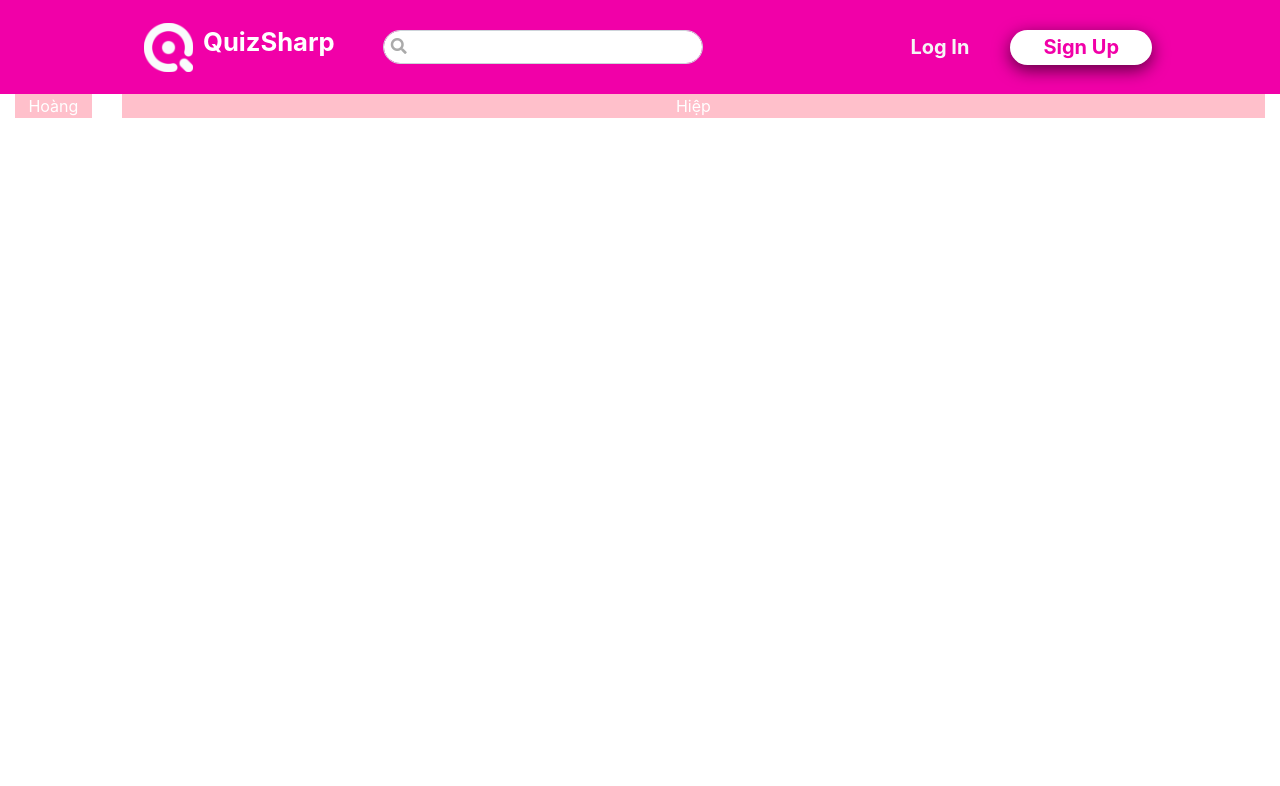
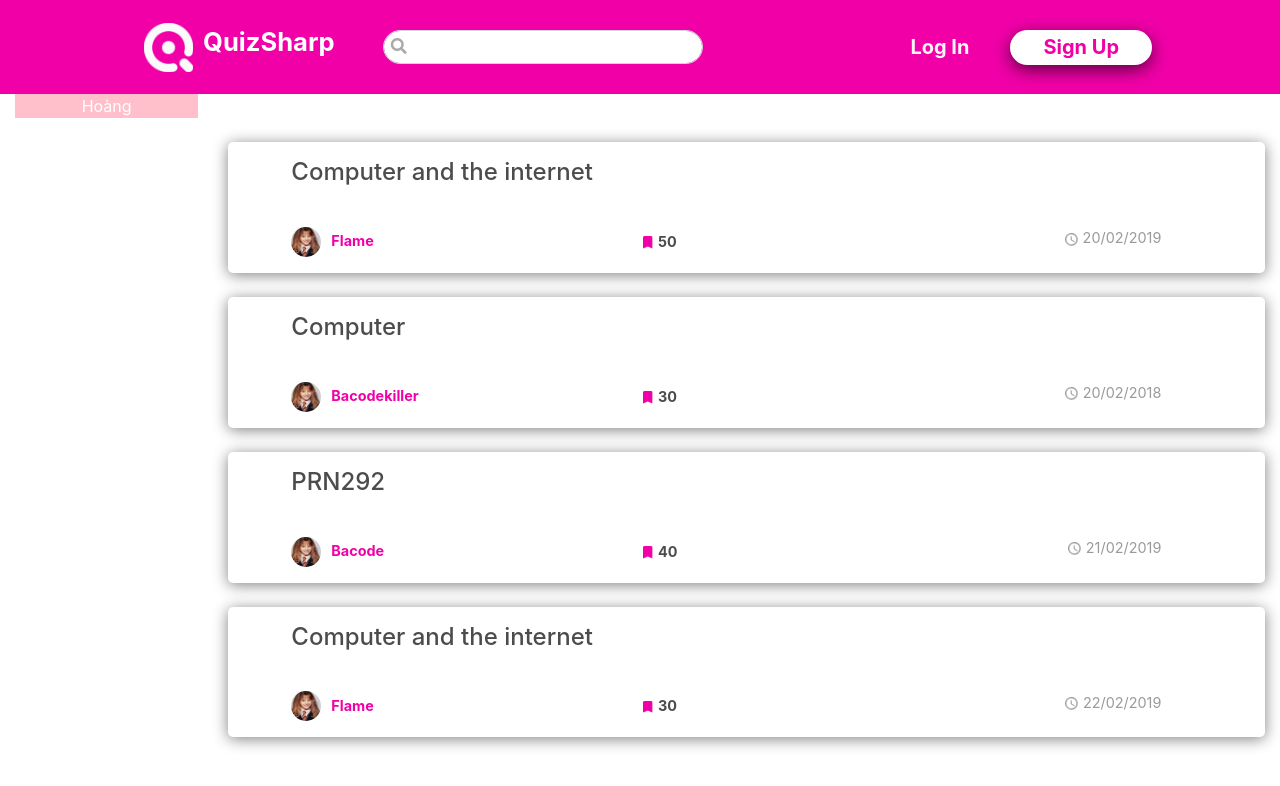
Before and after one commit to Sharp-Team/quiz-sharp, a React (Create React App) app: page /home-page-user in a window 1280 px wide. Shown: the top 786 px of the page. Built offline with nearby package versions, Linux system fonts and the light colour scheme.

Commit message:
:hammer: add: card page home user

```diff
--- a/src/layout/FullLayout.tsx
+++ b/src/layout/FullLayout.tsx
@@ -1,17 +1,17 @@
 import React from 'react';
 import { Navigation } from '../components';
 
-function FullLayout({ SideBar, Content }: any) {
+function FullLayout({ sidebar, content }: any) {
   return (
     <div>
       <Navigation />
       <div className="container-fluid">
         <div className="row">
-          <div className="col-3">
-            {SideBar}
+          <div className="col-2">
+            {sidebar}
           </div>
-          <div className="col-9">
-            {Content}
+          <div className="col-10">
+            {content}
           </div>
         </div>
       </div>
--- a/src/page/HomePageUser/content.tsx
+++ b/src/page/HomePageUser/content.tsx
@@ -1,22 +1,140 @@
-import React from 'react'
+import React, { Component } from 'react'
 import styled from 'styled-components'
+import { Link } from 'react-router-dom'
+import {
+  IconBookMark as bookmark,
+  IconTime as date
+} from '../../images'
 
 const WrapContent = styled.div`
-  .content {
-    background-color: pink;
-    color: white;
-    text-align: center;
+  .wrap-all {
+    margin-top: 3rem;
+    height: 100vh;
+    .content-right {
+      background-color: #FFFFFF;
+      margin-bottom: 1.5rem;
+      box-shadow: 0 2px 15px grey;
+      border-radius: 5px;
+      &:hover {
+        text-decoration: none;
+      }
+      .my-card {
+        padding-left: 3rem;
+        padding-right: 10rem;
+        display: flex;
+        flex-direction: column;
+        .title-card {
+          padding-top: 1rem;
+          padding-bottom: 2rem;
+          font-weight: bold;
+          font-size: 1.5rem;
+          color: #4C4C4C;
+        }
+        .info-card {
+          display: flex;
+          flex-direction: row;
+          padding-bottom: 1rem;
+          .wrap-avatar {
+            .img-avatar {
+              height: 30px;
+              width: 30px;
+              border-radius: 50%;
+            }
+            .username {
+              color: #F100A8;
+              font-size: 0.9rem;
+              font-weight: bold;
+              padding-left: 10px;
+            }
+          }
+          .wrap-terms {
+            position: absolute;
+            left: 40%;
+            .img-bookmark {
+              width: 10px;
+            }
+            .text-count {
+              font-weight: bold;
+              padding-left: 5px;
+              color: #4C4C4C;
+              font-size: 0.9rem;
+              height: 30px;
+              line-height: 30px;
+            }
+          }
+          .wrap-date {
+            position: absolute;
+            right: 10%;
+            bottom: 18%;
+            .img-date {
+              width: 13px;
+            }
+            .text-date {
+              padding-left: 5px;
+              font-size: 0.9rem;
+              color: #9A9A9A;
+              padding-top: 5px;
+            }
+          }
+        }
+      }
+    }
   }
 `
 
-function Content() {
-  return(
+const cards = [
+  {id: 1, title: 'Computer and the internet', img: 'flame.jpg', username: 'Flame', bookmark: '50', date: '20/02/2019'},
+  {id: 2, title: 'Computer ', img: 'flame.jpg', username: 'Bacodekiller', bookmark: '30', date: '20/02/2018'},
+  {id: 3, title: 'PRN292', img: 'flame.jpg', username: 'Bacode', bookmark: '40', date: '21/02/2019'},
+  {id: 4, title: 'Computer and the internet', img: 'flame.jpg', username: 'Flame', bookmark: '30', date: '22/02/2019'},
+]
+
+function ContentQuizPage() {
+  return (
     <WrapContent>
-      <p className="content">
-        Hiệp
-      </p>
+      <div className="wrap-all">
+        <div className="container-fluid">
+          <div className="row">
+            {cards.map((card) =>
+            <Link
+              to={`/${card.id}`}
+              className="col-12 content-right"
+              key={card.id}>
+                  <div className="my-card">
+                    <div className="title-card">
+                      <h4>{card.title}</h4>
+                    </div>
+                    <div className="info-card">
+                      <div className="wrap-avatar">
+                        <img
+                          src={require(`../../images/${card.img}`)}
+                          alt="image card"
+                          className="img-avatar"/>
+                        <span className="username">{card.username}</span>
+                      </div>
+                      <div className="wrap-terms">
+                        <img
+                          src={bookmark}
+                          alt="icon bookmark"
+                          className="img-bookmark"/>
+                        <span className="text-count">{card.bookmark}</span>
+                      </div>
+                      <div className="wrap-date">
+                        <img
+                          src={date}
+                          alt="icon date"
+                          className="img-date"/>
+                        <span className="text-date">{card.date}</span>
+                      </div>
+                    </div>
+                  </div>
+              </Link>
+            )}
+          </div>
+        </div>
+      </div>
     </WrapContent>
   )
 }
 
-export default Content
+export default ContentQuizPage
--- a/src/page/HomePageUser/index.tsx
+++ b/src/page/HomePageUser/index.tsx
@@ -1,12 +1,12 @@
 import React from 'react'
-import { SmallLayout } from '../../layout'
+import { FullLayout } from '../../layout'
 import { SideBarFull } from '../../components'
 import Content from './content'
 
 
 function HomePageUser() {
   return(
-    <SmallLayout
+    <FullLayout
       sidebar={<SideBarFull />}
       content={<Content />}
     />
--- a/src/page/ListPage/index.tsx
+++ b/src/page/ListPage/index.tsx
@@ -14,8 +14,8 @@ class ListPage extends Component {
     data: [
       { id: '1', page: 'Trang thông tin', link: 'home-page', assign: 'Hòa, Hiệp', status: 'bg-success' },
       { id: '2', page: 'Danh sách quiz của một user', link: 'list-quiz', assign: 'Hiệp Hòa Hoàng', status: 'bg-warning' },
-      { id: '3', page: 'Trang chủ của user', link: 'home-page-user', assign: 'Hiệp Hoàng', status: 'bg-danger' },
-      { id: '4', page: 'Trang chủ của guest', link: 'home-page-guest', assign: 'Hiệp Hoàng', status: 'bg-danger' },
+      { id: '3', page: 'Trang chủ của user', link: 'home-page-user', assign: 'Hiệp Hoàng', status: 'bg-warning' },
+      { id: '4', page: 'Trang chủ của guest', link: 'home-page-guest', assign: 'Hiệp Hoàng', status: 'bg-warning' },
       { id: '5', page: 'Đăng nhập', link: 'login', assign: 'Hiệp', status: 'bg-danger' },
       { id: '6', page: 'Đăng ký', link: 'register', assign: 'Trang', status: 'bg-danger' },
       { id: '7', page: 'Trang cá nhân', link: 'profile', assign: 'Trang', status: 'bg-danger' },
```
Also changed, not shown: src/page/index.tsx (line endings or trailing spaces).
